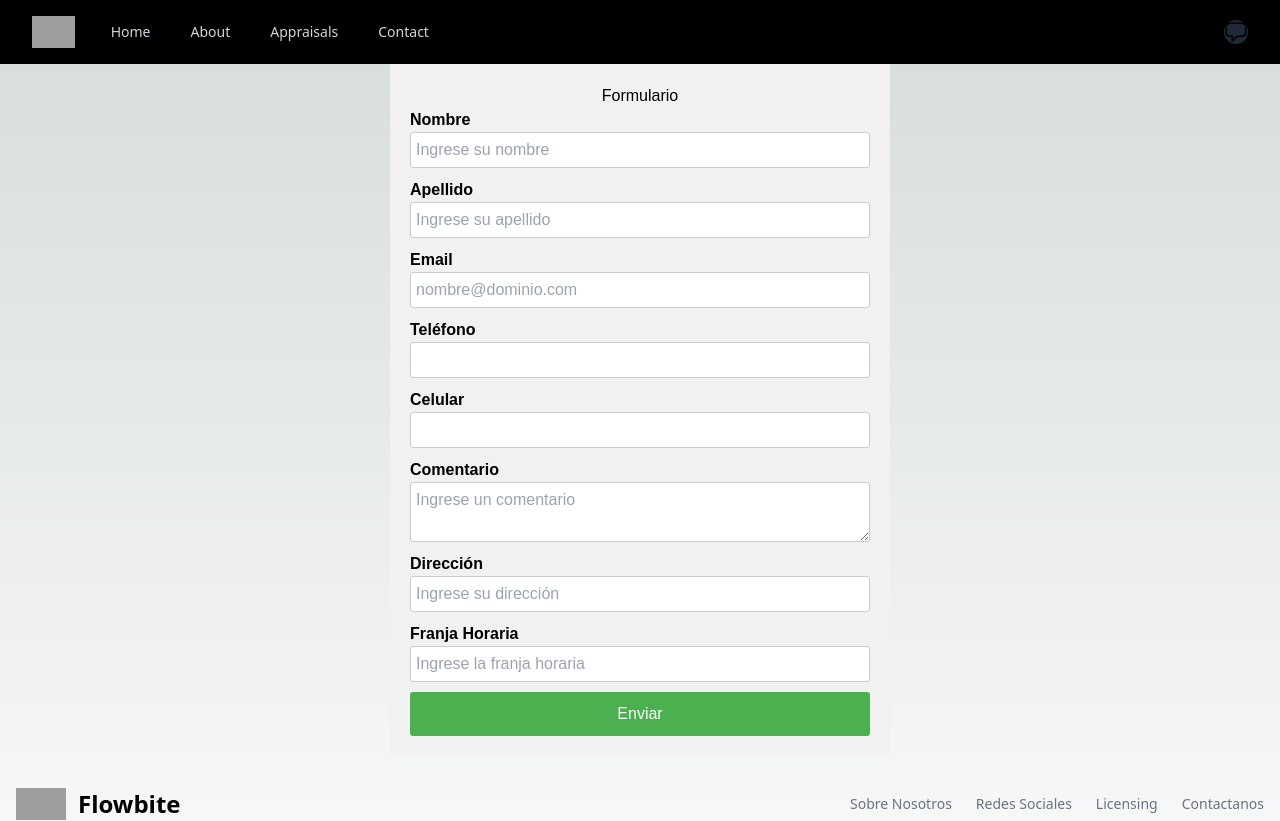
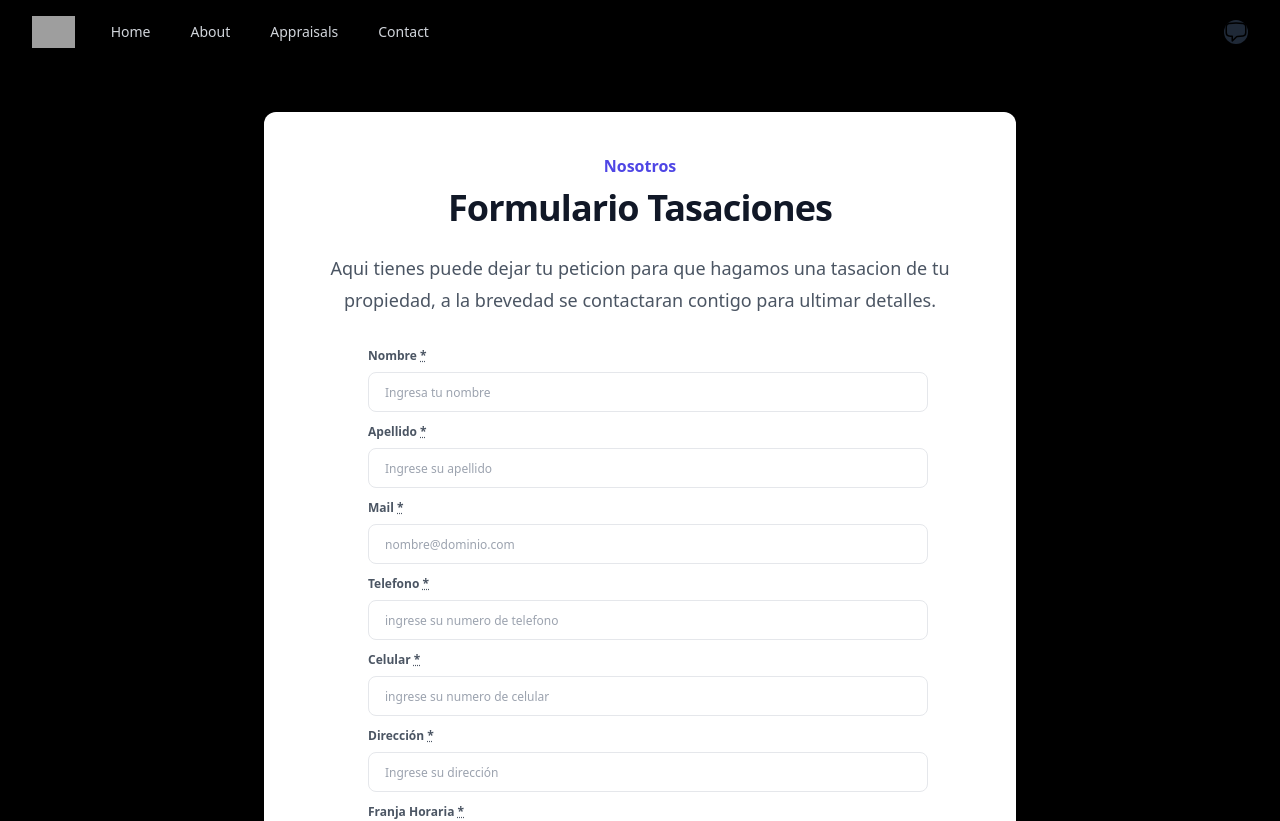
Before and after one commit to Assietta/BienesRaices, a Next.js app in the folder client/: page /Appraisals in a window 1280 px wide. Shown: the top 821 px of the page. Built offline with nearby package versions, Linux system fonts and the light colour scheme; grey boxes are pictures that could not be loaded.

Commit message:
forms css

```diff
--- a/client/src/app/About/page.jsx
+++ b/client/src/app/About/page.jsx
@@ -30,7 +30,7 @@ export default function Example() {
     <div className="bg-white py-24 sm:py-32">
       <div className="mx-auto max-w-7xl px-6 lg:px-8">
         <div className="mx-auto max-w-2xl lg:text-center">
-<h2 className="text-base font-semibold leading-7 text-indigo-600">
+        <h2 className="text-base font-semibold leading-7 text-indigo-600">
             Nosotros
           </h2>
           <p className="mt-2 text-3xl font-bold tracking-tight text-gray-900 sm:text-4xl">
--- a/client/src/app/Appraisals/page.jsx
+++ b/client/src/app/Appraisals/page.jsx
@@ -1,10 +1,10 @@
 'use client';
 import { useState } from 'react';
-import styles from './appraisals.module.css';
-import { validateForm } from './validates';
+
+import { validateForm } from '../Appraisals/validates';
 import axios from 'axios';
 
-export default function Appraisals() {
+export default function Example() {
     const [formData, setFormData] = useState({
         name: '',
         lastName: '',
@@ -51,98 +51,144 @@ export default function Appraisals() {
         }
         clearForm();
       };
+    return (
+      <div class=" min-h-screen flex items-center justify-center bg-center py-12 px-4 sm:px-6 lg:px-8 bg-black bg-no-repeat bg-cover ">
+        <div className=" mx-auto md:max-w-35rem h-50 space-y-8 p-10 bg-white rounded-xl shadow-lg z-10">
+          <div className="mx-auto max-w-2xl lg:text-center">
+          <h2 className="text-base font-semibold leading-7 text-indigo-600">
+              Nosotros
+            </h2>
+            <p className="mt-2 text-3xl font-bold tracking-tight text-gray-900 sm:text-4xl">
+              Formulario Tasaciones
+            </p>
+            <p className="mt-6 text-lg leading-8 text-gray-600">
+              Aqui tienes puede dejar tu peticion para que hagamos una tasacion de tu propiedad, a la brevedad se contactaran contigo para ultimar detalles.
+            </p>
+          </div>
+          <div className="mx-auto mt-16 max-w-2xl sm:mt-20 lg:mt-24 lg:max-w-4xl">
+            <dl className=" max-w-xl mr-12 gap-x-8 gap-y-10 lg:max-w-none lg:grid-cols-2 lg:gap-y-16">
 
-  return (
-    <div className={styles['form-container']}>
-      <h1>Formulario</h1>
+                <div  className="relative pl-16">
+                  <dt className="text-base font-semibold leading-7 text-gray-900">
+
+
+                  </dt>
+                  <dd className="mt-2 text-base leading-7 text-gray-600">
                   <form onSubmit={handleSubmit}>
-        <div>
-          <label>Nombre</label>
-          <input
-            type="text"
-            name="name"
-            placeholder="Ingrese su nombre"
+
+
+
+{/* input Name */}
+
+            <div class="mb-3 space-y-2 w-full text-xs">
+								<label class="font-semibold text-gray-600 py-2">  Nombre <abbr title="required">*</abbr></label>
+								<input placeholder="Ingresa tu nombre" class="appearance-none block w-full bg-grey-lighter text-grey-darker border border-grey-lighter rounded-lg h-10 px-4" type="text" name="firstName"
                   value={formData.name}
                   onChange={handleInputChange}
                 />
                 {errors.firstName && <p>{errors.firstName}</p>}
 						</div>
-        <div>
-          <label>Apellido</label>
-          <input
-            type="text"
-            name="lastName"
-            placeholder="Ingrese su apellido"
+
+
+
+
+
+{/* input apellido */}
+
+            <div class="mb-3 space-y-2 w-full text-xs">
+								<label class="font-semibold text-gray-600 py-2">  Apellido <abbr title="required">*</abbr></label>
+								<input class="appearance-none block w-full bg-grey-lighter text-grey-darker border border-grey-lighter rounded-lg h-10 px-4" type="text" name="lastName"  placeholder="Ingrese su apellido"
                   value={formData.lastName}
                   onChange={handleInputChange}
                 />
                 {errors.lastName && <p>{errors.lastName}</p>}
 						</div>
-        <div>
-          <label>Email</label>
-          <input
-            type="text"
-            name="email"
-            placeholder="nombre@dominio.com"
+
+
+{/* input mail */}
+
+
+
+            <div class="mb-3 space-y-2 w-full text-xs">
+								<label class="font-semibold text-gray-600 py-2"> Mail <abbr title="required">*</abbr></label>
+								<input placeholder="nombre@dominio.com" class="appearance-none block w-full bg-grey-lighter text-grey-darker border border-grey-lighter rounded-lg h-10 px-4" required="required" type="text" name="email" id="integration_shop_name"
                                 value={formData.email}
-            onChange={handleInputChange}
-          />
+                                onChange={handleInputChange}/>
                                 {errors.email && <p>{errors.email}</p>}
+
 							</div>
-        <div>
-          <label>Teléfono</label>
-          <input
-            type="text"
-            name="phone"
+
+{/* input telefono        */}
+
+<div class="mb-3 space-y-2 w-full text-xs">
+								<label class="font-semibold text-gray-600 py-2">Telefono <abbr title="required">*</abbr></label>
+								<input placeholder="ingrese su numero de telefono" class="appearance-none block w-full bg-grey-lighter text-grey-darker border border-grey-lighter rounded-lg h-10 px-4" required="required" type="text" name="phone"
                                 value={formData.phone}
                                 onChange={handleInputChange}
+
                                 />
                                 {errors.phone && <p>{errors.phone}</p>}
+
 							</div>
-        <div>
-          <label>Celular</label>
-          <input
-            type="text"
-            name="mobile"
+
+
+              {/* input celular */}
+
+
+              <div class="mb-3 space-y-2 w-full text-xs">
+								<label class="font-semibold text-gray-600 py-2"> Celular <abbr title="required">*</abbr></label>
+								<input placeholder="ingrese su numero de celular" class="appearance-none block w-full bg-grey-lighter text-grey-darker border border-grey-lighter rounded-lg h-10 px-4" required="required" type="text" name="mobile"
                                 value={formData.mobile}
                                 onChange={handleInputChange}
                                 />
                                 {errors.mobile && <p>{errors.mobile}</p>}
+
 							</div>
-        <div>
-          <label>Comentario</label>
-          <textarea
-            name="comment"
-            placeholder="Ingrese un comentario"
-            value={formData.comment}
-            onChange={handleInputChange}
-          />
-          {errors.comment && <p>{errors.comment}</p>}
-        </div>
-        <div>
-          <label>Dirección</label>
-          <input
-            type="text"
-            name="address"
-            placeholder="Ingrese su dirección"
+
+{/* direccion input */}
+              <div class="mb-3 space-y-2 w-full text-xs">
+								<label class="font-semibold text-gray-600 py-2"> Dirección <abbr title="required">*</abbr></label>
+								<input placeholder="Ingrese su dirección" class="appearance-none block w-full bg-grey-lighter text-grey-darker border border-grey-lighter rounded-lg h-10 px-4" required="required" type="text" name="address"
                                 value={formData.address}
                                 onChange={handleInputChange}
                                 />
                                 {errors.address && <p>{errors.address}</p>}
+
 							</div>
-        <div>
-          <label>Franja Horaria</label>
-          <input
-            type="text"
-            name="callTime"
-            placeholder="Ingrese la franja horaria"
+
+
+              <div class="mb-3 space-y-2 w-full text-xs">
+								<label class="font-semibold text-gray-600 py-2"> Franja Horaria <abbr title="required">*</abbr></label>
+								<input placeholder="Ingrese la franja horaria" class="appearance-none block w-full bg-grey-lighter text-grey-darker border border-grey-lighter rounded-lg h-10 px-4" required="required" type="text" name="callTime"
                                  value={formData.callTime}
                                  onChange={handleInputChange}
                                 />
                                 {errors.callTime && <p>{errors.callTime}</p>}
+
 							</div>
-        <button type="submit">Enviar</button>
+
+
+
+     {/* comentario input */}
+
+              <div class="flex-auto w-full mb-1 text-xs space-y-2">
+									<label class="font-semibold text-gray-600 py-2">Comentarios</label>
+									<textarea required="" name="comment" id="" class=" min-h-[100px] max-h-[300px] h-28 appearance-none block w-full bg-grey-lighter text-grey-darker border border-grey-lighter rounded-lg  py-4 px-4" placeholder="Ingrese su mensaje aqui" spellcheck="false"
+                                    value={formData.comment}
+                                    onChange={handleInputChange}/>
+                                     {errors.comment && <p>{errors.comment}</p>}
+
+								</div>
+
+                <button class="mb-2 md:mb-0 bg-green-400 px-5 py-2 text-sm shadow-sm font-medium tracking-wider text-white rounded-full hover:shadow-lg hover:bg-green-500" type="submit" >Enviar </button>
+
+
+
       </form>
+                  </dd>
                 </div>
-  );
-}
+
+            </dl>
+          </div>
+        </div>
+      </div> )}
--- a/client/src/app/Contact/page.jsx
+++ b/client/src/app/Contact/page.jsx
@@ -4,7 +4,9 @@ import styles from './contact.module.css';
 import { validateForm } from './validates';
 import axios from 'axios';
 
-export default function Contact() {
+
+
+  export default function Example() {
       const [formData, setFormData] = useState({
           name: '',
           lastName: '',
@@ -12,6 +14,8 @@ export default function Contact() {
           phone: '',
           mobile: '',
           comment: '',
+          address: '',
+          callTime: '',
         });
 
         const [errors, setErrors] = useState({});
@@ -33,90 +37,139 @@ export default function Contact() {
             phone: '',
             mobile: '',
             comment: '',
+            address: '',
+            callTime: '',
           });
         };
 
         const handleSubmit = async (event) => {
           event.preventDefault();
           const validationErrors = validateForm(formData, setErrors, errors);
-    console.log('formData');
+
           if (Object.keys(validationErrors).length === 0) {
             console.log(formData);
-      await axios.post('http://localhost:3001/Contact', formData);
-      console.log('Contact successfully send');
+            await axios.post('http://localhost:3001/appraisals', formData);
+            console.log('Appraisals successfully send');
           }
           clearForm();
         };
+      return (
+        <div class=" min-h-screen flex items-center justify-center bg-center py-12 px-4 sm:px-6 lg:px-8 bg-black bg-no-repeat bg-cover ">
+          <div className=" mx-auto md:max-w-35rem h-50 space-y-8 p-10 bg-white rounded-xl shadow-lg z-10">
+            <div className="mx-auto max-w-2xl lg:text-center">
+            <h2 className="text-base font-semibold leading-7 text-indigo-600">
+                Nosotros
+              </h2>
+              <p className="mt-2 text-3xl font-bold tracking-tight text-gray-900 sm:text-4xl">
+                Formulario Contacto
+              </p>
+              <p className="mt-6 text-lg leading-8 text-gray-600">
+                Aqui tienes puede dejar tu consulta, junto a los datos requeridos, a la brevedad nos comunicaremos contigo .
+              </p>
+            </div>
+            <div className="mx-auto mt-16 max-w-2xl sm:mt-20 lg:mt-24 lg:max-w-4xl">
+              <dl className=" max-w-xl mr-12 gap-x-8 gap-y-10 lg:max-w-none lg:grid-cols-2 lg:gap-y-16">
 
-  return (
-    <div className={styles['form-container']}>
-      <h1>Formulario</h1>
+                  <div  className="relative pl-16">
+                    <dt className="text-base font-semibold leading-7 text-gray-900">
+
+
+                    </dt>
+                    <dd className="mt-2 text-base leading-7 text-gray-600">
                     <form onSubmit={handleSubmit}>
-        <div>
-          <label>Nombre</label>
-          <input
-            type="text"
-            name="name"
-            placeholder="Ingrese su nombre"
+
+
+
+  {/* input Name */}
+
+              <div className="mb-3 space-y-2 w-full text-xs">
+                  <label className="font-semibold text-gray-600 py-2">  Nombre <abbr title="required">*</abbr></label>
+                  <input className="appearance-none block w-full bg-grey-lighter text-grey-darker border border-grey-lighter rounded-lg h-10 px-4" type="text" name="name"  placeholder="Ingrese su nombre"
                     value={formData.name}
                     onChange={handleInputChange}
                   />
-          {errors.name && <p>{errors.name}</p>}
+                  {errors.Name && <p>{errors.Name}</p>}
               </div>
-        <div>
-          <label>Apellido</label>
-          <input
-            type="text"
-            name="lastName"
-            placeholder="Ingrese su apellido"
+
+
+
+
+
+  {/* input apellido */}
+
+              <div className="mb-3 space-y-2 w-full text-xs">
+                  <label className="font-semibold text-gray-600 py-2">  Apellido <abbr title="required">*</abbr></label>
+                  <input className="appearance-none block w-full bg-grey-lighter text-grey-darker border border-grey-lighter rounded-lg h-10 px-4" type="text" name="lastName"  placeholder="Ingrese su apellido"
                     value={formData.lastName}
                     onChange={handleInputChange}
                   />
                   {errors.lastName && <p>{errors.lastName}</p>}
               </div>
-        <div>
-          <label>Email</label>
-          <input
-            type="text"
-            name="email"
-            placeholder="nombre@dominio.com"
+
+
+  {/* input mail */}
+
+
+
+              <div className="mb-3 space-y-2 w-full text-xs">
+                  <label className="font-semibold text-gray-600 py-2"> Mail <abbr title="required">*</abbr></label>
+                  <input placeholder="nombre@dominio.com" class="appearance-none block w-full bg-grey-lighter text-grey-darker border border-grey-lighter rounded-lg h-10 px-4" required="required" type="text" name="email" id="integration_shop_name"
                                   value={formData.email}
-            onChange={handleInputChange}
-          />
+                                  onChange={handleInputChange}/>
                                   {errors.email && <p>{errors.email}</p>}
+
                 </div>
-        <div>
-          <label>Teléfono</label>
-          <input
-            type="text"
-            name="phone"
+
+  {/* input telefono        */}
+
+  <div className="mb-3 space-y-2 w-full text-xs">
+                  <label className="font-semibold text-gray-600 py-2">Telefono <abbr title="required">*</abbr></label>
+                  <input placeholder="ingrese su numero de telefono" class="appearance-none block w-full bg-grey-lighter text-grey-darker border border-grey-lighter rounded-lg h-10 px-4" required="required" type="text" name="phone"
                                   value={formData.phone}
                                   onChange={handleInputChange}
                                   />
                                   {errors.phone && <p>{errors.phone}</p>}
+
                 </div>
-        <div>
-          <label>Celular</label>
-          <input
-            type="text"
-            name="mobile"
+
+
+                {/* input celular */}
+
+
+                <div className="mb-3 space-y-2 w-full text-xs">
+                  <label className="font-semibold text-gray-600 py-2"> Celular <abbr title="required">*</abbr></label>
+                  <input placeholder="ingrese su numero de celular" className="appearance-none block w-full bg-grey-lighter text-grey-darker border border-grey-lighter rounded-lg h-10 px-4" required="required" type="text" name="mobile"
                                   value={formData.mobile}
                                   onChange={handleInputChange}
                                   />
                                   {errors.mobile && <p>{errors.mobile}</p>}
+
                 </div>
-        <div>
-          <label>Comentario</label>
-          <textarea
-            name="comment"
-            placeholder="Ingrese un comentario"
+
+
+
+
+
+       {/* comentario input */}
+
+                <div class="flex-auto w-full mb-1 text-xs space-y-2">
+                    <label class="font-semibold text-gray-600 py-2">Mensaje</label>
+                    <textarea required="" name="comment" id="" class=" min-h-[100px] max-h-[300px] h-28 appearance-none block w-full bg-grey-lighter text-grey-darker border border-grey-lighter rounded-lg  py-4 px-4" placeholder="Ingrese su mensaje aqui" spellcheck="false"
                                       value={formData.comment}
-            onChange={handleInputChange}
-          />
+                                      onChange={handleInputChange}/>
                                        {errors.comment && <p>{errors.comment}</p>}
+
                   </div>
-        <button type="submit">Enviar</button>
+
+                  <button class="mb-2 md:mb-0 bg-green-400 px-5 py-2 text-sm shadow-sm font-medium tracking-wider text-white rounded-full hover:shadow-lg hover:bg-green-500" type="submit" >Enviar </button>
+
+
+
         </form>
+                    </dd>
                   </div>
-  );
-}
+
+              </dl>
+            </div>
+          </div>
+        </div> )}
```
Lines whose indentation alone changed are shown as unchanged.
